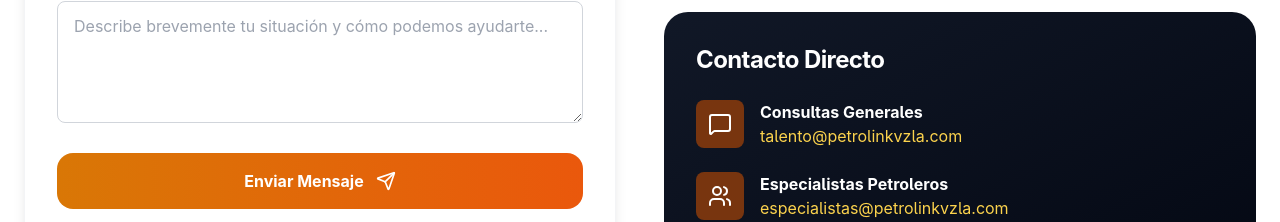
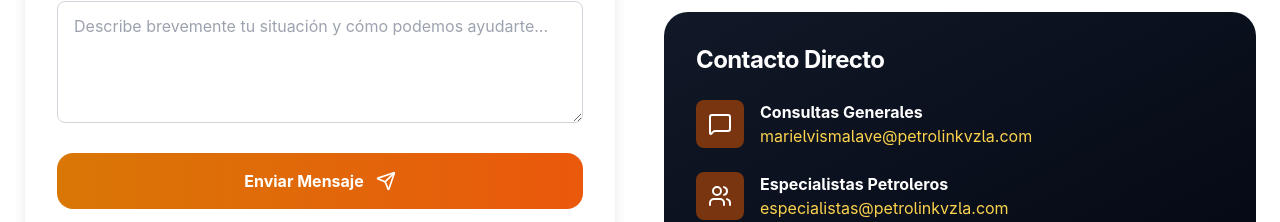
Before and after one commit to serranolash/petrolink, a React (Vite) app: page /contacto in a window 1280 px wide. Shown: the part 1139-1361 px from the top of the page. Built offline with nearby package versions, Linux system fonts and the light colour scheme.

Commit message:
modificar correo y contacto

```diff
--- a/src/pages/Contacto.jsx
+++ b/src/pages/Contacto.jsx
@@ -205,7 +205,7 @@ export default function Contacto() {
                   </div>
                   <div>
                     <div className="font-bold">Consultas Generales</div>
-                    <div className="text-amber-300">talento@petrolinkvzla.com</div>
+                    <div className="text-amber-300">marielvismalave@petrolinkvzla.com</div>
                   </div>
                 </div>
 
```
